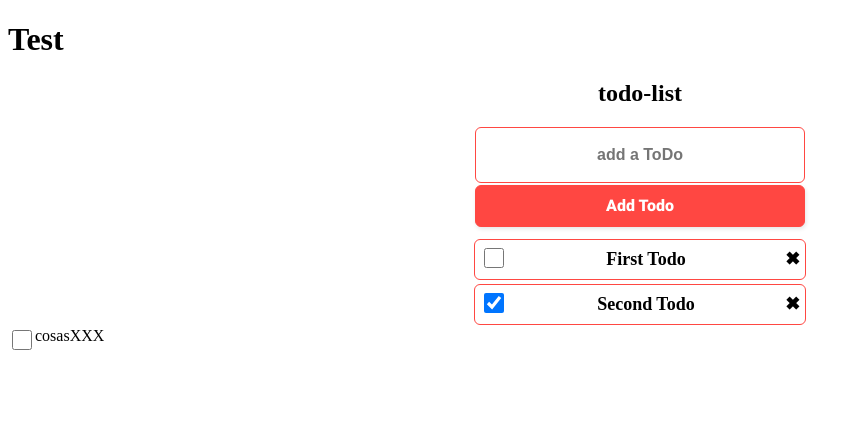
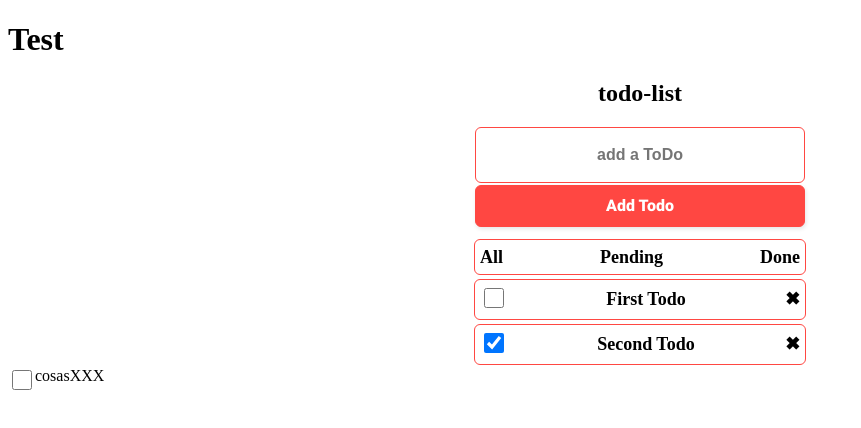
Before and after one commit to checkmyprojects/todolist, an Angular app: page / in a window 1280 px wide. Shown: the top 428 px of the page, without its empty margins (0-861 px from the left). Built offline with nearby package versions, Linux system fonts and the light colour scheme.

Commit message:
filter basics done

```diff
--- a/src/app/todo-list/todo-list.component.html
+++ b/src/app/todo-list/todo-list.component.html
@@ -2,8 +2,27 @@
 <div class="flex">
     <input class="textBox" type="text" placeholder="add a ToDo" [(ngModel)]="inputTodo" (keyup.enter)="addTodo()">
     <input class="button-24" type="submit" value="Add Todo" (click)="addTodo()">
+    <div class="todoList">
+        <span (click)="filterTodos('all')">All</span>
+        <span (click)="filterTodos('pending')">Pending</span>
+        <span (click)="filterTodos('done')">Done</span>
+    </div>
+    <!-- <div *ngFor="let todo of todos; let i = index;">
+        <div class="todoList">
+            <div>
+                <input (click)="toggleDone(i)" type="checkbox" *ngIf="todo.completed" checked="checked">
+                <input (click)="toggleDone(i)" type="checkbox" *ngIf="!todo.completed">
+            </div>
+            <div>
+                <span *ngIf="!todo.edit" (dblclick)="setEdit(i)">{{todo.name}}</span>
+
+                <input class="inputBox" *ngIf="todo.edit" #editText (keyup.enter)="editTodo(i, editText.value)" type="text" value="{{todo.name}}">
+            </div>
+            <span (click)="deleteTodo(i)">✖</span>
+        </div>
+    </div> -->
     <div *ngFor="let todo of todos; let i = index;">
-        <div class="todoList">
+        <div *ngIf="listView === 'all'" class="todoList">
             <div>
                 <input (click)="toggleDone(i)" type="checkbox" *ngIf="todo.completed" checked="checked">
                 <input (click)="toggleDone(i)" type="checkbox" *ngIf="!todo.completed">
@@ -15,7 +34,34 @@
             </div>
             <span (click)="deleteTodo(i)">✖</span>
         </div>
-
+    </div>
+    <div *ngFor="let todo of todos; let i = index;">
+        <div *ngIf="listView === 'pending' && !todo.completed" class="todoList">
+            <div>
+                <input (click)="toggleDone(i)" type="checkbox" *ngIf="todo.completed" checked="checked">
+                <input (click)="toggleDone(i)" type="checkbox" *ngIf="!todo.completed">
+            </div>
+            <div>
+                <span *ngIf="!todo.edit" (dblclick)="setEdit(i)">{{todo.name}}</span>
+                <!-- <input [(ngModel)]="editingTodo" (keyup.enter)="editTodo(i)" type="text" value="{{todo.name}}"> -->
+                <input class="inputBox" *ngIf="todo.edit" #editText (keyup.enter)="editTodo(i, editText.value)" type="text" value="{{todo.name}}">
+            </div>
+            <span (click)="deleteTodo(i)">✖</span>
+        </div>
+    </div>
+    <div *ngFor="let todo of todos; let i = index;">
+        <div *ngIf="listView === 'done' && todo.completed" class="todoList">
+            <div>
+                <input (click)="toggleDone(i)" type="checkbox" *ngIf="todo.completed" checked="checked">
+                <input (click)="toggleDone(i)" type="checkbox" *ngIf="!todo.completed">
+            </div>
+            <div>
+                <span *ngIf="!todo.edit" (dblclick)="setEdit(i)">{{todo.name}}</span>
+                <!-- <input [(ngModel)]="editingTodo" (keyup.enter)="editTodo(i)" type="text" value="{{todo.name}}"> -->
+                <input class="inputBox" *ngIf="todo.edit" #editText (keyup.enter)="editTodo(i, editText.value)" type="text" value="{{todo.name}}">
+            </div>
+            <span (click)="deleteTodo(i)">✖</span>
+        </div>
     </div>
 </div>
 <div class="flextest">
--- a/src/app/todo-list/todo-list.component.ts
+++ b/src/app/todo-list/todo-list.component.ts
@@ -7,6 +7,9 @@ import { Todo } from '../models/Todo';
   styleUrls: ['./todo-list.component.css']
 })
 export class TodoListComponent implements OnInit {
+
+  //save view filter status (all, done, pending)
+  listView: string = 'all';
 
   // idForTodo: number = 3;
   inputTodo: string = '';
@@ -54,7 +57,18 @@ export class TodoListComponent implements OnInit {
     // this.idForTodo++;
   }
 
+  filterTodos(state:string){
+    if(state === 'all'){
+      this.listView = state;
+    }else if(state === 'done'){
+      this.listView = state;
+    }else if (state === 'pending'){
+      this.listView = state;
+    }else{
+      return;
+    }
 
+  }
 
 
   deleteTodo(id:number) :void{
```
